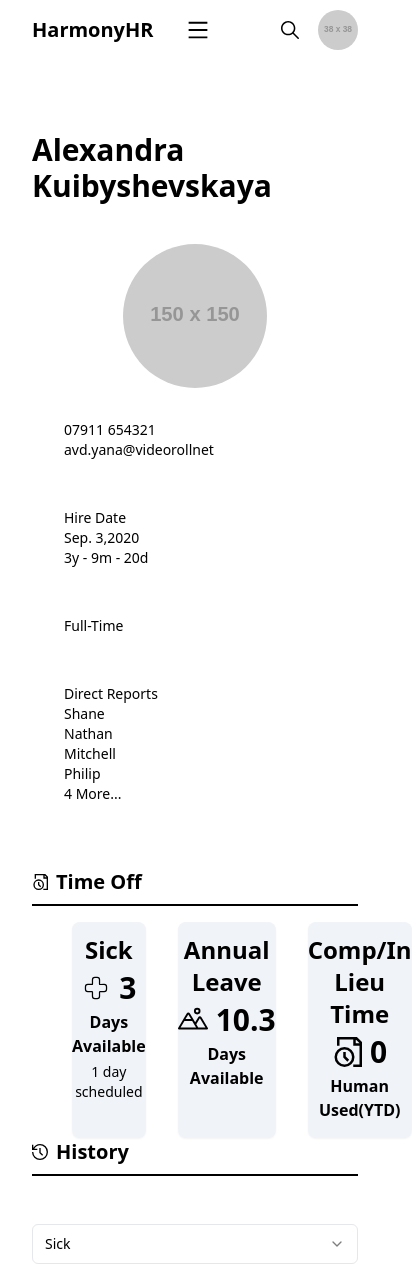
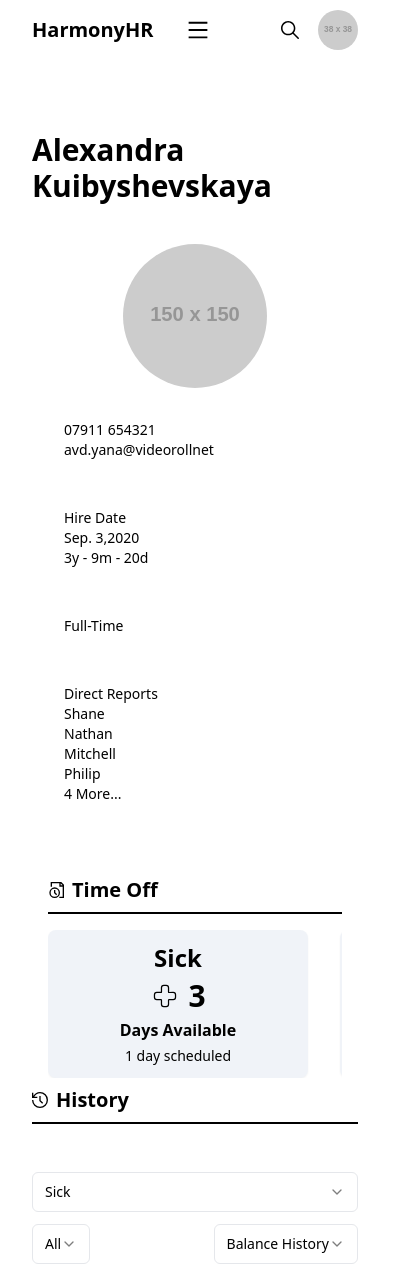
Before and after one commit to IvanOrlovsky/test-hr-tech, a Next.js app: page / in a window 390 px wide. Shown: the top 1276 px of the page, 412 px wide, since content can reach past the window. Built offline with nearby package versions, Linux system fonts and the light colour scheme.

Commit message:
Улучшил адаптивность

```diff
--- a/src/components/TimeOffSection/TimeOffSection.tsx
+++ b/src/components/TimeOffSection/TimeOffSection.tsx
@@ -33,15 +33,15 @@
 	];
 
 	return (
-		<section>
-			<div className="flex flex-row gap-2 pb-2 mb-4 border-b-2 border-black ">
+		<section className="px-4 py-2">
+			<div className="flex flex-row gap-2 pb-2 mb-4 border-b-2 border-black">
 				<GrDocumentTime className="self-center" />
 				<h2 className="text-xl font-semibold">Time Off</h2>
 			</div>
-			<div className="flex flex-row gap-8 mx-10">
+			<div className="flex flex-row gap-8 justify-around overflow-x-auto">
 				{timeOffData.map((policy, index) => (
 					<div
-						className="w-full py-3 bg-[#F0F3F8] rounded-lg shadow-sm flex flex-col gap-1 items-center "
+						className="w-[260px] min-w-[260px] py-3 bg-[#F0F3F8] rounded-lg shadow-sm flex flex-col gap-1 items-center"
 						key={index}
 					>
 						<div className="text-center text-2xl font-semibold">
```
